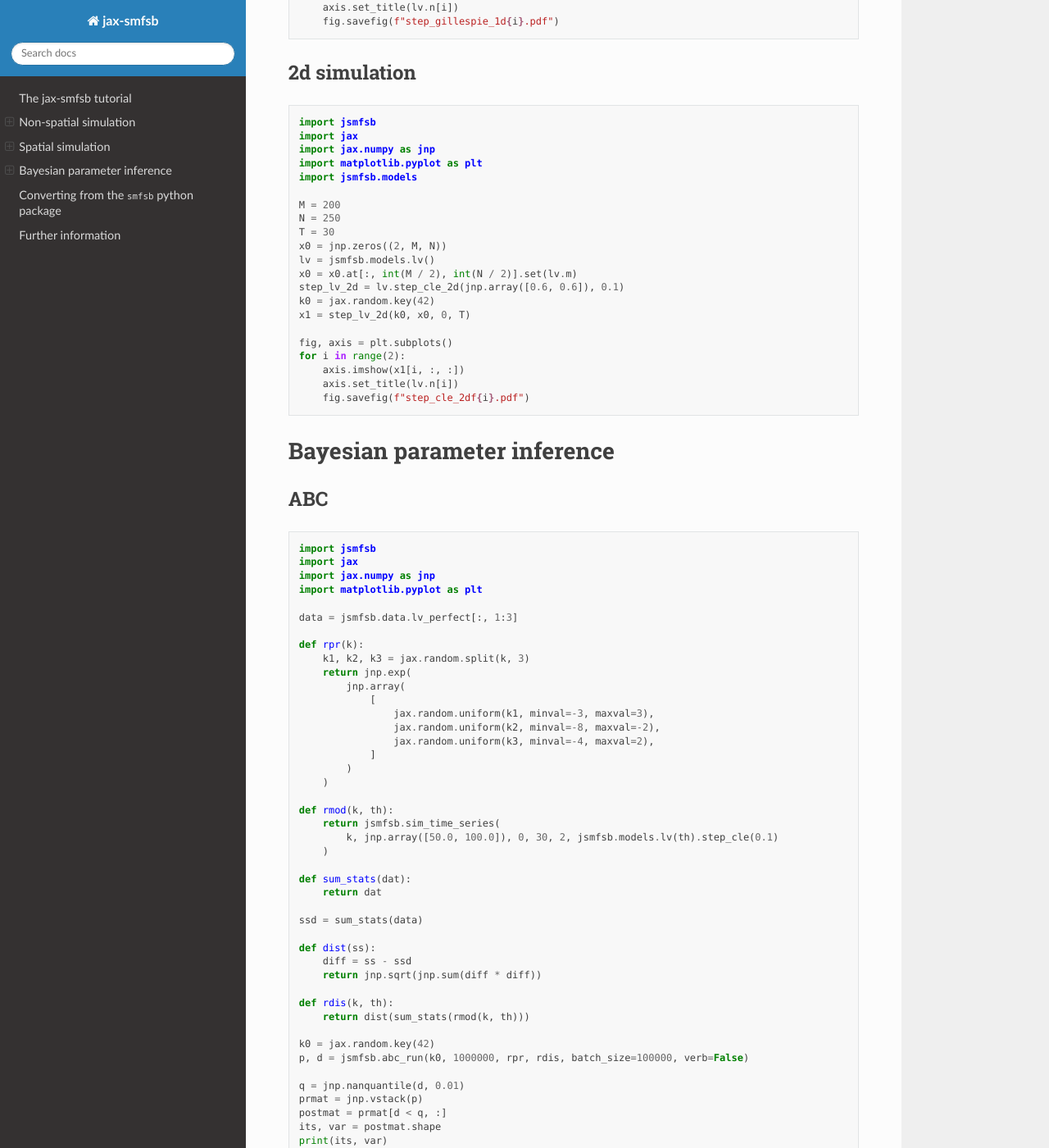
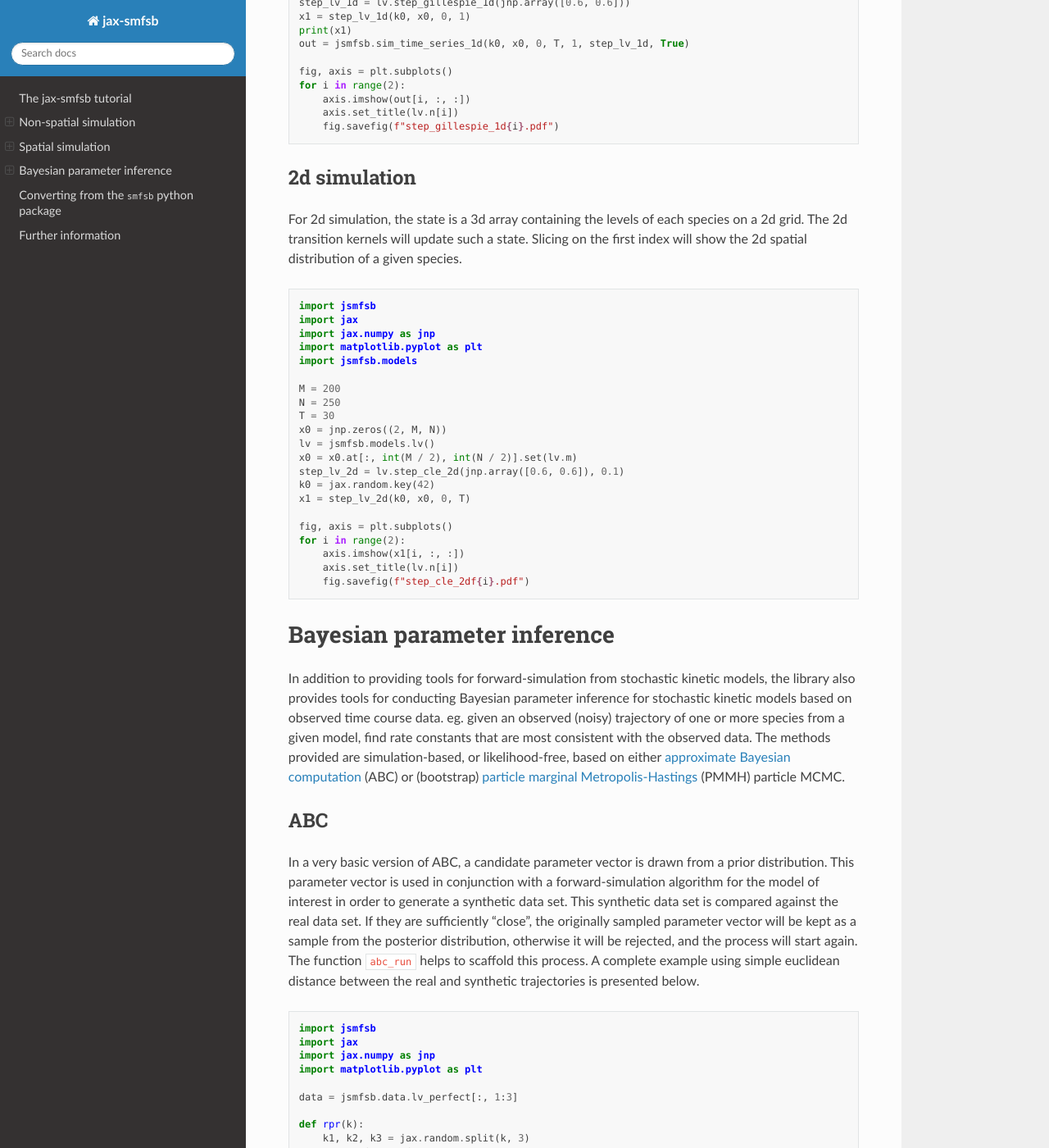
Before and after one commit to darrenjw/jax-smfsb, a Sphinx documentation site: the page built from docs/source/tutorial.rst, in a window 1280 px wide and 1400 px high, scrolled down 3568 px. Shown: the whole window at 82% size. Built offline with Sphinx 7.4.7 and the Read the Docs theme 3.1.0, drawn with Linux system fonts in a browser that asks for light colours; some of the changed text lies outside the part shown.

Commit message:
finished tutorial

```diff
--- a/docs/source/tutorial.rst
+++ b/docs/source/tutorial.rst
@@ -146,11 +146,12 @@ associated with the book.
 Spatial simulation
 ------------------
 
-In addition to methods such as ``step_gillespie`` and ``step_cle`` for well-mixed simulation, ``Spn`` objects also have methods such as ``step_gillespie_1d`` and ``step_cle_2d`` for 1d and 2d spatially explicit simulation of reaction-diffusion processes on a regular grid.
+In addition to methods such as ``step_gillespie`` and ``step_cle`` for well-mixed simulation, ``Spn`` objects also have methods such as ``step_gillespie_1d`` and ``step_cle_2d`` for 1d and 2d spatially explicit simulation of reaction-diffusion processes on a regular grid. These functions expect to be passed an array containing the diffusion coefficient for each species.
 
 1d simulation
 ~~~~~~~~~~~~~
 
+For 1d simulation, the state is a matrix with rows representing the levels of a given species on a 1d grid. The 1d transition kernels will update such a state. The function ``sim_time_series_1d`` will return a 3d array, with 2d slices representing the state at each time point. Slicing on the first index shows the spatio-temporal evolution of a given species.
 
 .. code:: python
 
@@ -179,12 +179,10 @@ In addition to methods such as ``step_gillespie`` and ``step_cle`` for well-mixe
        fig.savefig(f"step_gillespie_1d{i}.pdf")
 
 
-
-
 2d simulation
 ~~~~~~~~~~~~~
 
-
+For 2d simulation, the state is a 3d array containing the levels of each species on a 2d grid. The 2d transition kernels will update such a state. Slicing on the first index will show the 2d spatial distribution of a given species.
 
 .. code:: python
 
@@ -216,10 +214,12 @@ In addition to methods such as ``step_gillespie`` and ``step_cle`` for well-mixe
 Bayesian parameter inference
 ----------------------------
 
-
+In addition to providing tools for forward-simulation from stochastic kinetic models, the library also provides tools for conducting Bayesian parameter inference for stochastic kinetic models based on observed time course data. eg. given an observed (noisy) trajectory of one or more species from a given model, find rate constants that are most consistent with the observed data. The methods provided are simulation-based, or likelihood-free, based on either `approximate Bayesian computation <https://en.wikipedia.org/wiki/Approximate_Bayesian_computation>`__ (ABC) or (bootstrap) `particle marginal Metropolis-Hastings <https://darrenjw.wordpress.com/2011/05/17/the-particle-marginal-metropolis-hastings-pmmh-particle-mcmc-algorithm/>`__ (PMMH) particle MCMC.
 
 ABC
 ~~~
+
+In a very basic version of ABC, a candidate parameter vector is drawn from a prior distribution. This parameter vector is used in conjunction with a forward-simulation algorithm for the model of interest in order to generate a synthetic data set. This synthetic data set is compared against the real data set. If they are sufficiently "close", the originally sampled parameter vector will be kept as a sample from the posterior distribution, otherwise it will be rejected, and the process will start again. The function ``abc_run`` helps to scaffold this process. A complete example using simple euclidean distance between the real and synthetic trajectories is presented below.
 
 .. code:: python
 
@@ -279,11 +279,13 @@ ABC
    axes[1, 2].hist(postmat[:, 2], bins=30)
    fig.savefig("abc.pdf")
 
+Using simple euclidean distance between the trajectories is probably not a great idea. See the file ``abc-cal.py`` in the `demo directory <https://github.com/darrenjw/jax-smfsb/tree/main/demos>`__ for an example using more sophisticated summary statistics, calibrated via a pilot run to be on a consistent scale.
+
 
 ABC-SMC
 ~~~~~~~
 
-
+Even using well-tuned summary statistics, naive rejection-based ABC is a rather inefficient algorithm. By combining ideas of ABC with those of `sequential Monte Carlo <https://en.wikipedia.org/wiki/Particle_filter>`__ (SMC) one can develop an ABC-SMC algorithm which gradually "zooms in" on promising parts of the parameter space using a sequence of updates in conjunction with a parameter purturbation kernel. The precise details are beyond the scope of this tutorial, but below is a complete example, using calibrated summary statistics from a pilot run. The function ``abc_smc`` performs the Bayesian update.
 
 .. code:: python
 
@@ -394,13 +396,10 @@ ABC-SMC
 
 
 
-
-
-
 PMMH particle MCMC
 ~~~~~~~~~~~~~~~~~~
 
-
+PMMH is in many ways the "gold standard" likelihood free inference strategy (at least in the case of noisy observations). By combining an unbiased estimate of the model's marginal likelihood (computed using a particle filter) with a Metropolis-Hastings MCMC algorithm, it is possible to generate a Markov chain with equilibrium distribution equal to the exact posterior distribution of the parameters given the observations. Again, the technical details are beyond the scope of this tutorial, but a complete example is given below. The key functions are ``pf_marginal_ll`` and ``metropolis_hastings``.
 
 .. code:: python
 
@@ -437,7 +436,7 @@ PMMH particle MCMC
 
    mcmc.mcmc_summary(thmat, "pmmh.pdf")
 
-
+Note that the summary stats and plots are produced using some additional functions defined in the file ``mcmc.py`` in the demo directory.
 
 
 Converting from the ``smfsb`` python package
```
Also changed, not shown: other parts of docs/source/tutorial.rst (+0 -1 lines).
